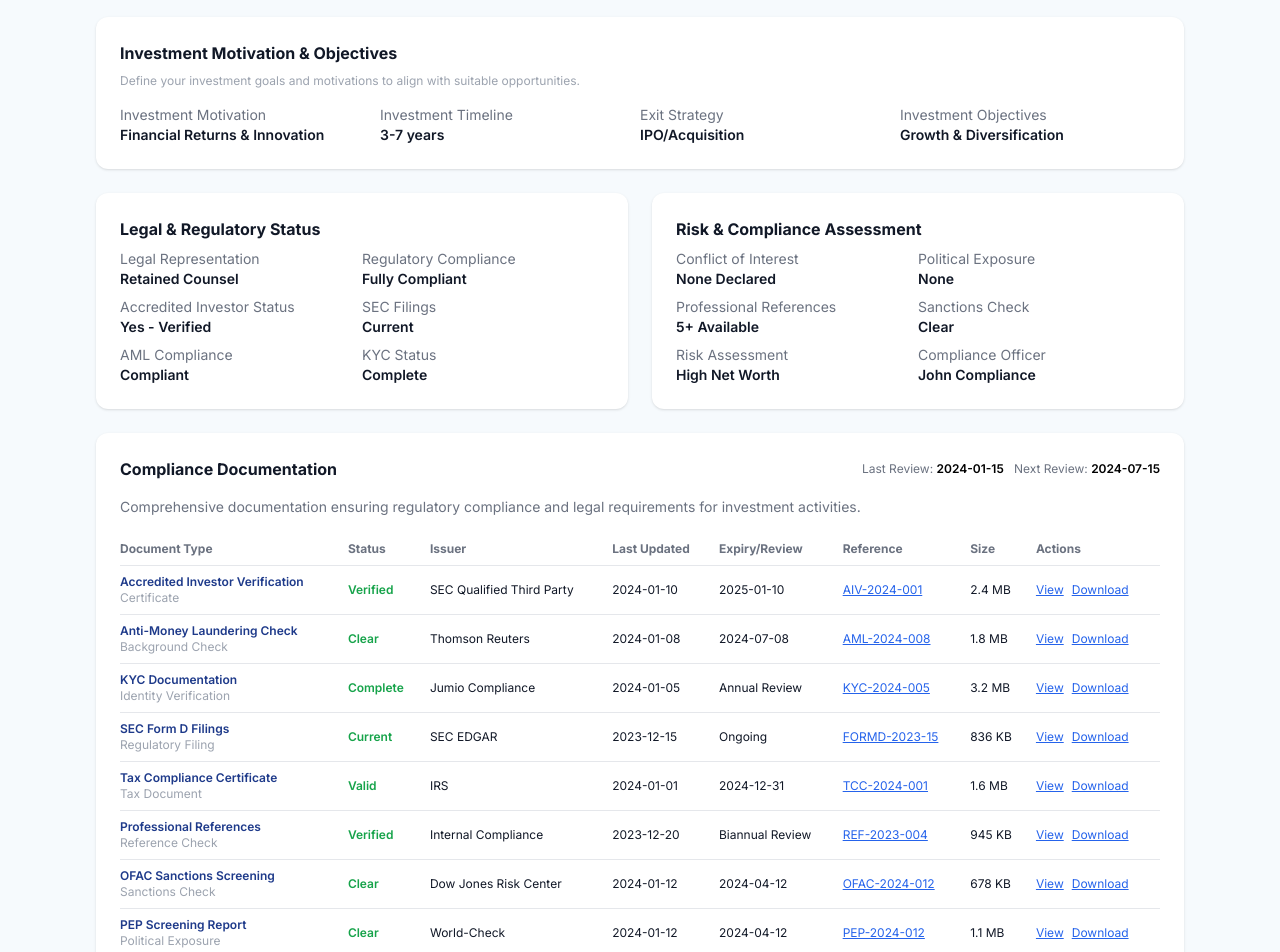
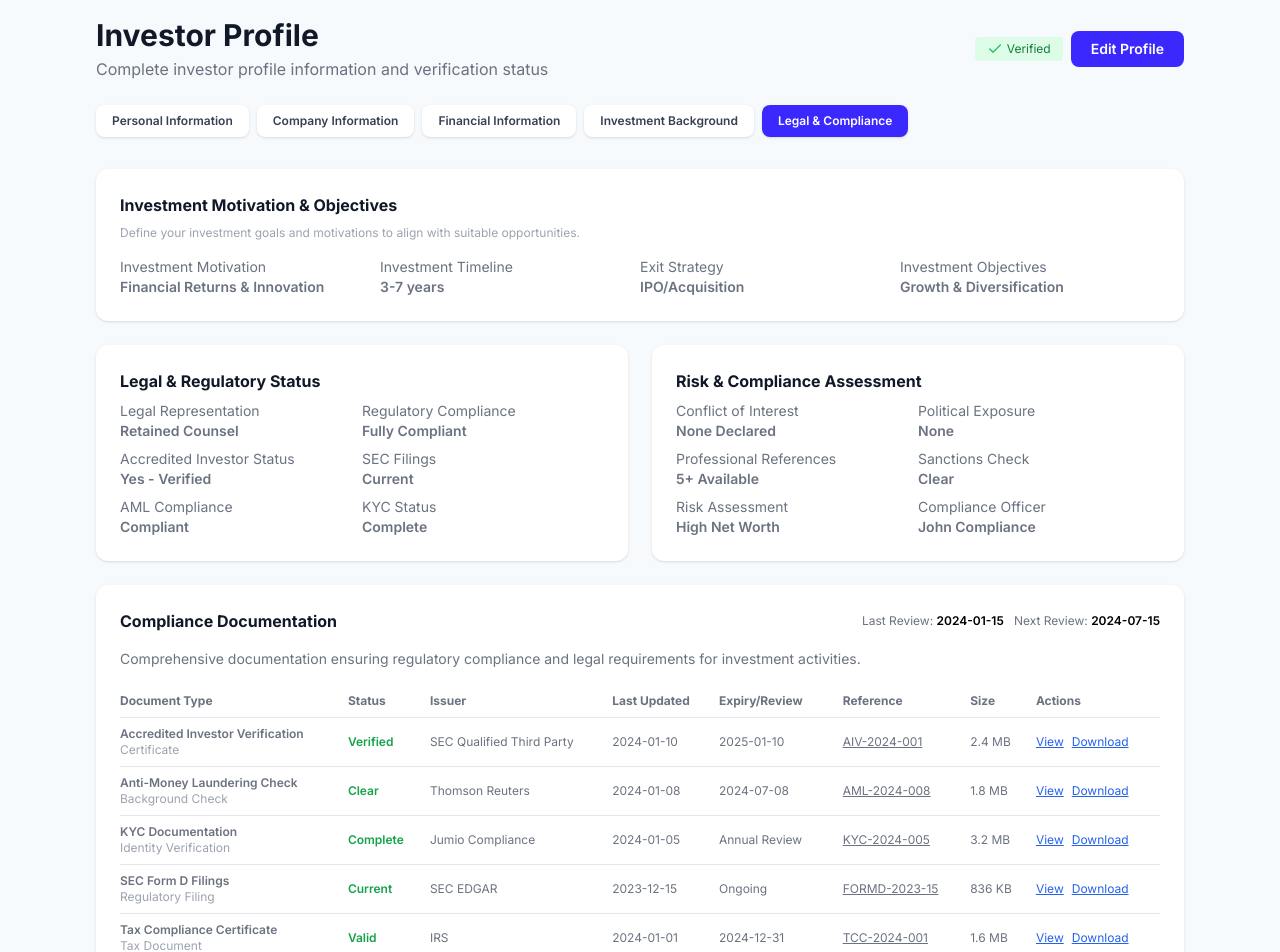
Before and after one commit to Shubham53Mishra/Acquirer, a React (Vite) app: page /#/legalcompliance in a window 1280 px wide. Shown: the part 80-1032 px from the top of the page. Built offline with nearby package versions, Linux system fonts and the light colour scheme.

Commit message:
set Company Information

```diff
--- a/src/pages/Legalcompliance.jsx
+++ b/src/pages/Legalcompliance.jsx
@@ -7,6 +7,44 @@ export default function LegalCompliance() {
       <Navbar />
       <div className="min-h-screen bg-[#f6fafd] px-4 py-8 md:px-10 lg:px-24">
         <div className="max-w-6xl mx-auto">
+          {/* Header */}
+          <div className="flex flex-col md:flex-row md:items-center md:justify-between mb-6">
+            <div>
+              <h2 className="text-2xl md:text-3xl font-bold text-gray-900 mb-1">
+                Investor Profile
+              </h2>
+              <div className="text-gray-500 text-base">
+                Complete investor profile information and verification status
+              </div>
+            </div>
+            <div className="flex items-center gap-2 mt-4 md:mt-0">
+              <span className="bg-green-100 text-green-700 px-3 py-1 rounded text-xs flex items-center gap-1">
+                <svg width="16" height="16" fill="none" viewBox="0 0 24 24" className="w-4 h-4"><path d="M20 6 9 17l-5-5" stroke="#22c55e" strokeWidth="2" strokeLinecap="round" strokeLinejoin="round"/></svg>
+                Verified
+              </span>
+              <button className="bg-[#3b28ff] text-white px-5 py-2 rounded-lg text-sm font-semibold hover:bg-blue-700">
+                Edit Profile
+              </button>
+            </div>
+          </div>
+          {/* Tabs */}
+          <div className="flex flex-wrap gap-2 mb-8">
+            <button className="bg-white text-gray-700 px-4 py-2 rounded-lg text-xs font-semibold shadow">
+              Personal Information
+            </button>
+            <button className="bg-white text-gray-700 px-4 py-2 rounded-lg text-xs font-semibold shadow">
+              Company Information
+            </button>
+            <button className="bg-white text-gray-700 px-4 py-2 rounded-lg text-xs font-semibold shadow">
+              Financial Information
+            </button>
+            <button className="bg-white text-gray-700 px-4 py-2 rounded-lg text-xs font-semibold shadow">
+              Investment Background
+            </button>
+            <button className="bg-[#3b28ff] text-white px-4 py-2 rounded-lg text-xs font-semibold shadow">
+              Legal & Compliance
+            </button>
+          </div>
           {/* Info Cards */}
           <div className="grid grid-cols-1 gap-6 mb-8">
             {/* Investment Motivation & Objectives */}
@@ -18,19 +56,19 @@ export default function LegalCompliance() {
               <div className="grid grid-cols-4 gap-y-2 text-sm">
                 <div>
                   <span className="text-gray-500">Investment Motivation</span>
-                  <div className="font-semibold">Financial Returns & Innovation</div>
+                  <div className="font-semibold text-gray-500">Financial Returns & Innovation</div>
                 </div>
                 <div>
                   <span className="text-gray-500">Investment Timeline</span>
-                  <div className="font-semibold">3-7 years</div>
+                  <div className="font-semibold text-gray-500">3-7 years</div>
                 </div>
                 <div>
                   <span className="text-gray-500">Exit Strategy</span>
-                  <div className="font-semibold">IPO/Acquisition</div>
+                  <div className="font-semibold text-gray-500">IPO/Acquisition</div>
                 </div>
                 <div>
                   <span className="text-gray-500">Investment Objectives</span>
-                  <div className="font-semibold">Growth & Diversification</div>
+                  <div className="font-semibold text-gray-500">Growth & Diversification</div>
                 </div>
               </div>
             </div>
@@ -42,27 +80,27 @@ export default function LegalCompliance() {
                 <div className="grid grid-cols-2 gap-y-2 text-sm">
                   <div>
                     <span className="text-gray-500">Legal Representation</span>
-                    <div className="font-semibold">Retained Counsel</div>
+                    <div className="font-semibold text-gray-500">Retained Counsel</div>
                   </div>
                   <div>
                     <span className="text-gray-500">Regulatory Compliance</span>
-                    <div className="font-semibold">Fully Compliant</div>
+                    <div className="font-semibold text-gray-500">Fully Compliant</div>
                   </div>
                   <div>
                     <span className="text-gray-500">Accredited Investor Status</span>
-                    <div className="font-semibold">Yes - Verified</div>
+                    <div className="font-semibold text-gray-500">Yes - Verified</div>
                   </div>
                   <div>
                     <span className="text-gray-500">SEC Filings</span>
-                    <div className="font-semibold">Current</div>
+                    <div className="font-semibold text-gray-500">Current</div>
                   </div>
                   <div>
                     <span className="text-gray-500">AML Compliance</span>
-                    <div className="font-semibold">Compliant</div>
+                    <div className="font-semibold text-gray-500">Compliant</div>
                   </div>
                   <div>
                     <span className="text-gray-500">KYC Status</span>
-                    <div className="font-semibold">Complete</div>
+                    <div className="font-semibold text-gray-500">Complete</div>
                   </div>
                 </div>
               </div>
@@ -72,27 +110,27 @@ export default function LegalCompliance() {
                 <div className="grid grid-cols-2 gap-y-2 text-sm">
                   <div>
                     <span className="text-gray-500">Conflict of Interest</span>
-                    <div className="font-semibold">None Declared</div>
+                    <div className="font-semibold text-gray-500">None Declared</div>
                   </div>
                   <div>
                     <span className="text-gray-500">Political Exposure</span>
-                    <div className="font-semibold">None</div>
+                    <div className="font-semibold text-gray-500">None</div>
                   </div>
                   <div>
                     <span className="text-gray-500">Professional References</span>
-                    <div className="font-semibold">5+ Available</div>
+                    <div className="font-semibold text-gray-500">5+ Available</div>
                   </div>
                   <div>
                     <span className="text-gray-500">Sanctions Check</span>
-                    <div className="font-semibold">Clear</div>
+                    <div className="font-semibold text-gray-500">Clear</div>
                   </div>
                   <div>
                     <span className="text-gray-500">Risk Assessment</span>
-                    <div className="font-semibold">High Net Worth</div>
+                    <div className="font-semibold text-gray-500">High Net Worth</div>
                   </div>
                   <div>
                     <span className="text-gray-500">Compliance Officer</span>
-                    <div className="font-semibold">John Compliance</div>
+                    <div className="font-semibold text-gray-500">John Compliance</div>
                   </div>
                 </div>
               </div>
@@ -124,105 +162,105 @@ export default function LegalCompliance() {
                   </thead>
                   <tbody>
                     <tr className="border-b">
-                      <td className="py-2 pr-4 font-semibold text-blue-900">Accredited Investor Verification <div className="text-xs text-gray-400 font-normal">Certificate</div></td>
-                      <td className="py-2 pr-4 text-green-600 font-semibold">Verified</td>
-                      <td className="py-2 pr-4">SEC Qualified Third Party</td>
-                      <td className="py-2 pr-4">2024-01-10</td>
-                      <td className="py-2 pr-4">2025-01-10</td>
-                      <td className="py-2 pr-4 text-blue-600 underline cursor-pointer">AIV-2024-001</td>
-                      <td className="py-2 pr-4">2.4 MB</td>
-                      <td className="py-2 pr-4">
+                      <td className="py-2 pr-4 font-semibold text-blue-900 text-gray-500">Accredited Investor Verification <div className="text-xs text-gray-400 font-normal">Certificate</div></td>
+                      <td className="py-2 pr-4 text-green-600 font-semibold text-gray-500">Verified</td>
+                      <td className="py-2 pr-4 text-gray-500">SEC Qualified Third Party</td>
+                      <td className="py-2 pr-4 text-gray-500">2024-01-10</td>
+                      <td className="py-2 pr-4 text-gray-500">2025-01-10</td>
+                      <td className="py-2 pr-4 text-blue-600 underline cursor-pointer text-gray-500">AIV-2024-001</td>
+                      <td className="py-2 pr-4 text-gray-500">2.4 MB</td>
+                      <td className="py-2 pr-4 text-gray-500">
                         <button className="text-blue-600 underline mr-2">View</button>
                         <button className="text-blue-600 underline">Download</button>
                       </td>
                     </tr>
                     <tr className="border-b">
-                      <td className="py-2 pr-4 font-semibold text-blue-900">Anti-Money Laundering Check <div className="text-xs text-gray-400 font-normal">Background Check</div></td>
-                      <td className="py-2 pr-4 text-green-600 font-semibold">Clear</td>
-                      <td className="py-2 pr-4">Thomson Reuters</td>
-                      <td className="py-2 pr-4">2024-01-08</td>
-                      <td className="py-2 pr-4">2024-07-08</td>
-                      <td className="py-2 pr-4 text-blue-600 underline cursor-pointer">AML-2024-008</td>
-                      <td className="py-2 pr-4">1.8 MB</td>
-                      <td className="py-2 pr-4">
+                      <td className="py-2 pr-4 font-semibold text-blue-900 text-gray-500">Anti-Money Laundering Check <div className="text-xs text-gray-400 font-normal">Background Check</div></td>
+                      <td className="py-2 pr-4 text-green-600 font-semibold text-gray-500">Clear</td>
+                      <td className="py-2 pr-4 text-gray-500">Thomson Reuters</td>
+                      <td className="py-2 pr-4 text-gray-500">2024-01-08</td>
+                      <td className="py-2 pr-4 text-gray-500">2024-07-08</td>
+                      <td className="py-2 pr-4 text-blue-600 underline cursor-pointer text-gray-500">AML-2024-008</td>
+                      <td className="py-2 pr-4 text-gray-500">1.8 MB</td>
+                      <td className="py-2 pr-4 text-gray-500">
                         <button className="text-blue-600 underline mr-2">View</button>
                         <button className="text-blue-600 underline">Download</button>
                       </td>
                     </tr>
                     <tr className="border-b">
-                      <td className="py-2 pr-4 font-semibold text-blue-900">KYC Documentation <div className="text-xs text-gray-400 font-normal">Identity Verification</div></td>
-                      <td className="py-2 pr-4 text-green-600 font-semibold">Complete</td>
-                      <td className="py-2 pr-4">Jumio Compliance</td>
-                      <td className="py-2 pr-4">2024-01-05</td>
-                      <td className="py-2 pr-4">Annual Review</td>
-                      <td className="py-2 pr-4 text-blue-600 underline cursor-pointer">KYC-2024-005</td>
-                      <td className="py-2 pr-4">3.2 MB</td>
-                      <td className="py-2 pr-4">
+                      <td className="py-2 pr-4 font-semibold text-blue-900 text-gray-500">KYC Documentation <div className="text-xs text-gray-400 font-normal">Identity Verification</div></td>
+                      <td className="py-2 pr-4 text-green-600 font-semibold text-gray-500">Complete</td>
+                      <td className="py-2 pr-4 text-gray-500">Jumio Compliance</td>
+                      <td className="py-2 pr-4 text-gray-500">2024-01-05</td>
+                      <td className="py-2 pr-4 text-gray-500">Annual Review</td>
+                      <td className="py-2 pr-4 text-blue-600 underline cursor-pointer text-gray-500">KYC-2024-005</td>
+                      <td className="py-2 pr-4 text-gray-500">3.2 MB</td>
+                      <td className="py-2 pr-4 text-gray-500">
                         <button className="text-blue-600 underline mr-2">View</button>
                         <button className="text-blue-600 underline">Download</button>
                       </td>
                     </tr>
                     <tr className="border-b">
-                      <td className="py-2 pr-4 font-semibold text-blue-900">SEC Form D Filings <div className="text-xs text-gray-400 font-normal">Regulatory Filing</div></td>
-                      <td className="py-2 pr-4 text-green-600 font-semibold">Current</td>
-                      <td className="py-2 pr-4">SEC EDGAR</td>
-                      <td className="py-2 pr-4">2023-12-15</td>
-                      <td className="py-2 pr-4">Ongoing</td>
-                      <td className="py-2 pr-4 text-blue-600 underline cursor-pointer">FORMD-2023-15</td>
-                      <td className="py-2 pr-4">836 KB</td>
-                      <td className="py-2 pr-4">
+                      <td className="py-2 pr-4 font-semibold text-blue-900 text-gray-500">SEC Form D Filings <div className="text-xs text-gray-400 font-normal">Regulatory Filing</div></td>
+                      <td className="py-2 pr-4 text-green-600 font-semibold text-gray-500">Current</td>
+                      <td className="py-2 pr-4 text-gray-500">SEC EDGAR</td>
+                      <td className="py-2 pr-4 text-gray-500">2023-12-15</td>
+                      <td className="py-2 pr-4 text-gray-500">Ongoing</td>
+                      <td className="py-2 pr-4 text-blue-600 underline cursor-pointer text-gray-500">FORMD-2023-15</td>
+                      <td className="py-2 pr-4 text-gray-500">836 KB</td>
+                      <td className="py-2 pr-4 text-gray-500">
                         <button className="text-blue-600 underline mr-2">View</button>
                         <button className="text-blue-600 underline">Download</button>
                       </td>
                     </tr>
                     <tr className="border-b">
-                      <td className="py-2 pr-4 font-semibold text-blue-900">Tax Compliance Certificate <div className="text-xs text-gray-400 font-normal">Tax Document</div></td>
-                      <td className="py-2 pr-4 text-green-600 font-semibold">Valid</td>
-                      <td className="py-2 pr-4">IRS</td>
-                      <td className="py-2 pr-4">2024-01-01</td>
-                      <td className="py-2 pr-4">2024-12-31</td>
-                      <td className="py-2 pr-4 text-blue-600 underline cursor-pointer">TCC-2024-001</td>
-                      <td className="py-2 pr-4">1.6 MB</td>
-                      <td className="py-2 pr-4">
+                      <td className="py-2 pr-4 font-semibold text-blue-900 text-gray-500">Tax Compliance Certificate <div className="text-xs text-gray-400 font-normal">Tax Document</div></td>
+                      <td className="py-2 pr-4 text-green-600 font-semibold text-gray-500">Valid</td>
+                      <td className="py-2 pr-4 text-gray-500">IRS</td>
+                      <td className="py-2 pr-4 text-gray-500">2024-01-01</td>
+                      <td className="py-2 pr-4 text-gray-500">2024-12-31</td>
+                      <td className="py-2 pr-4 text-blue-600 underline cursor-pointer text-gray-500">TCC-2024-001</td>
+                      <td className="py-2 pr-4 text-gray-500">1.6 MB</td>
+                      <td className="py-2 pr-4 text-gray-500">
                         <button className="text-blue-600 underline mr-2">View</button>
                         <button className="text-blue-600 underline">Download</button>
                       </td>
                     </tr>
                     <tr className="border-b">
-                      <td className="py-2 pr-4 font-semibold text-blue-900">Professional References <div className="text-xs text-gray-400 font-normal">Reference Check</div></td>
-                      <td className="py-2 pr-4 text-green-600 font-semibold">Verified</td>
-                      <td className="py-2 pr-4">Internal Compliance</td>
-                      <td className="py-2 pr-4">2023-12-20</td>
-                      <td className="py-2 pr-4">Biannual Review</td>
-                      <td className="py-2 pr-4 text-blue-600 underline cursor-pointer">REF-2023-004</td>
-                      <td className="py-2 pr-4">945 KB</td>
-                      <td className="py-2 pr-4">
+                      <td className="py-2 pr-4 font-semibold text-blue-900 text-gray-500">Professional References <div className="text-xs text-gray-400 font-normal">Reference Check</div></td>
+                      <td className="py-2 pr-4 text-green-600 font-semibold text-gray-500">Verified</td>
+                      <td className="py-2 pr-4 text-gray-500">Internal Compliance</td>
+                      <td className="py-2 pr-4 text-gray-500">2023-12-20</td>
+                      <td className="py-2 pr-4 text-gray-500">Biannual Review</td>
+                      <td className="py-2 pr-4 text-blue-600 underline cursor-pointer text-gray-500">REF-2023-004</td>
+                      <td className="py-2 pr-4 text-gray-500">945 KB</td>
+                      <td className="py-2 pr-4 text-gray-500">
                         <button className="text-blue-600 underline mr-2">View</button>
                         <button className="text-blue-600 underline">Download</button>
                       </td>
                     </tr>
                     <tr className="border-b">
-                      <td className="py-2 pr-4 font-semibold text-blue-900">OFAC Sanctions Screening <div className="text-xs text-gray-400 font-normal">Sanctions Check</div></td>
-                      <td className="py-2 pr-4 text-green-600 font-semibold">Clear</td>
-                      <td className="py-2 pr-4">Dow Jones Risk Center</td>
-                      <td className="py-2 pr-4">2024-01-12</td>
-                      <td className="py-2 pr-4">2024-04-12</td>
-                      <td className="py-2 pr-4 text-blue-600 underline cursor-pointer">OFAC-2024-012</td>
-                      <td className="py-2 pr-4">678 KB</td>
-                      <td className="py-2 pr-4">
+                      <td className="py-2 pr-4 font-semibold text-blue-900 text-gray-500">OFAC Sanctions Screening <div className="text-xs text-gray-400 font-normal">Sanctions Check</div></td>
+                      <td className="py-2 pr-4 text-green-600 font-semibold text-gray-500">Clear</td>
+                      <td className="py-2 pr-4 text-gray-500">Dow Jones Risk Center</td>
+                      <td className="py-2 pr-4 text-gray-500">2024-01-12</td>
+                      <td className="py-2 pr-4 text-gray-500">2024-04-12</td>
+                      <td className="py-2 pr-4 text-blue-600 underline cursor-pointer text-gray-500">OFAC-2024-012</td>
+                      <td className="py-2 pr-4 text-gray-500">678 KB</td>
+                      <td className="py-2 pr-4 text-gray-500">
                         <button className="text-blue-600 underline mr-2">View</button>
                         <button className="text-blue-600 underline">Download</button>
                       </td>
                     </tr>
                     <tr>
-                      <td className="py-2 pr-4 font-semibold text-blue-900">PEP Screening Report <div className="text-xs text-gray-400 font-normal">Political Exposure</div></td>
-                      <td className="py-2 pr-4 text-green-600 font-semibold">Clear</td>
-                      <td className="py-2 pr-4">World-Check</td>
-                      <td className="py-2 pr-4">2024-01-12</td>
-                      <td className="py-2 pr-4">2024-04-12</td>
-                      <td className="py-2 pr-4 text-blue-600 underline cursor-pointer">PEP-2024-012</td>
-                      <td className="py-2 pr-4">1.1 MB</td>
-                      <td className="py-2 pr-4">
+                      <td className="py-2 pr-4 font-semibold text-blue-900 text-gray-500">PEP Screening Report <div className="text-xs text-gray-400 font-normal">Political Exposure</div></td>
+                      <td className="py-2 pr-4 text-green-600 font-semibold text-gray-500">Clear</td>
+                      <td className="py-2 pr-4 text-gray-500">World-Check</td>
+                      <td className="py-2 pr-4 text-gray-500">2024-01-12</td>
+                      <td className="py-2 pr-4 text-gray-500">2024-04-12</td>
+                      <td className="py-2 pr-4 text-blue-600 underline cursor-pointer text-gray-500">PEP-2024-012</td>
+                      <td className="py-2 pr-4 text-gray-500">1.1 MB</td>
+                      <td className="py-2 pr-4 text-gray-500">
                         <button className="text-blue-600 underline mr-2">View</button>
                         <button className="text-blue-600 underline">Download</button>
                       </td>
```
